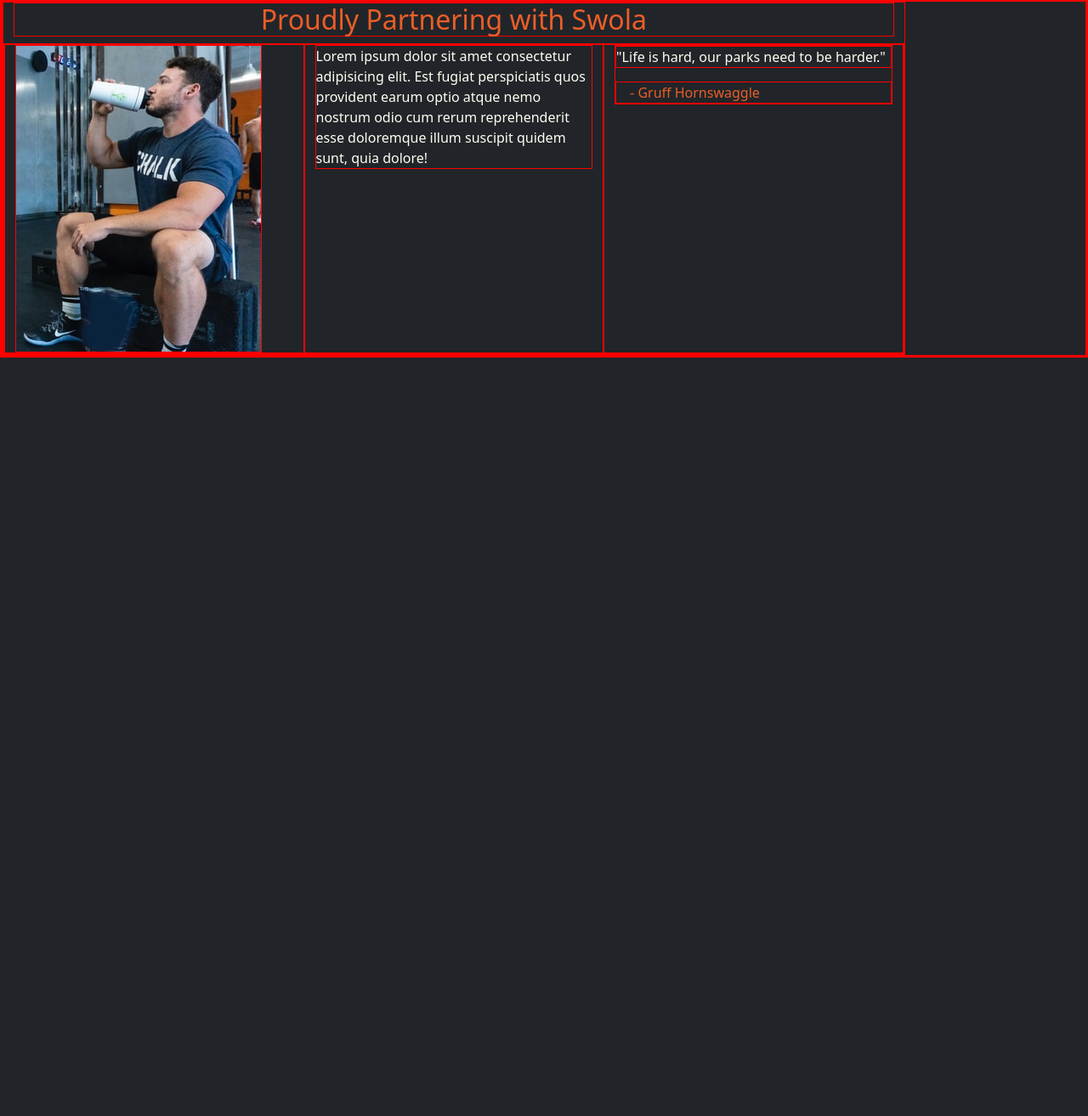
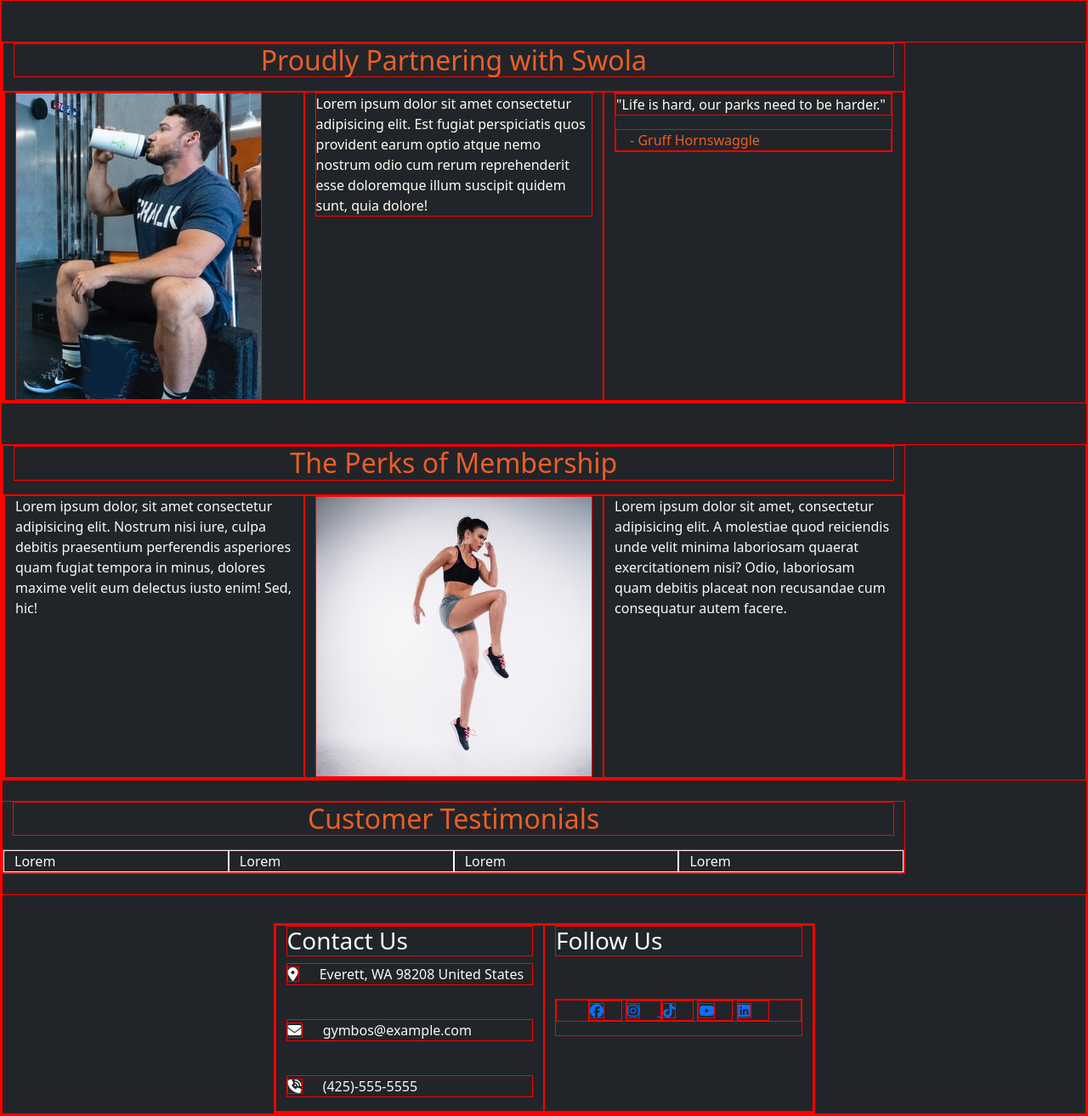
Before and after one commit to TheHamhams/local-gym, a plain HTML site: page index.html in a window 1280 px wide. Shown: the part 853-2167 px from the top of the page at 85% size. Before the commit the page ends 1274 px from the top, so only its background shows below. Drawn offline with nearby package versions, Linux system fonts and the light colour scheme.

Commit message:
home layout completed

```diff
--- a/index.html
+++ b/index.html
@@ -7,6 +7,7 @@
 <meta name="Description" content="Enter your description here"/>
 <link rel="stylesheet" href="https://cdnjs.cloudflare.com/ajax/libs/twitter-bootstrap/5.1.0/css/bootstrap.min.css">
 <link rel="stylesheet" href="https://cdnjs.cloudflare.com/ajax/libs/font-awesome/5.15.4/css/all.min.css">
+<script src="https://kit.fontawesome.com/f4eae7ec5f.js" crossorigin="anonymous"></script>
 <link rel="stylesheet" href="static/css/main.css">
 <title>Gymbos</title>
 </head>
@@ -59,9 +60,9 @@
 </section>
 
 <!-- Sponsorship -->
-<section class="swola">
-    <div class="container col-10 container-swola">
-        <h2>Proudly Partnering with Swola</h2>
+<section class="swola my-5 ">
+    <div class="container col-10 container-big">
+        <h2 class="mb-3">Proudly Partnering with Swola</h2>
         <div class="row d-flex">
             <div class="col-4">
                 <img src="static/images/swola.jpg" alt="" class="img-fluid swola-pic">
@@ -79,6 +80,76 @@
     </div>
 </section>
 
+<!-- Membership -->
+<section class="membership">
+    <div class="container col-10 container-big">
+        <h2 class="mb-3">The Perks of Membership</h2>
+        <div class="row d-flex">
+            <div class="col-4 text-light">
+                Lorem ipsum dolor, sit amet consectetur adipisicing elit. Nostrum nisi iure, culpa debitis praesentium perferendis asperiores quam fugiat tempora in minus, dolores maxime velit eum delectus iusto enim! Sed, hic!
+            </div>
+            <div class="col-4">
+                <img src="static/images/jump.jpg" alt="" class="img-fluid membership-img">
+            </div>
+            <div class="col-4 text-light">
+                Lorem ipsum dolor sit amet, consectetur adipisicing elit. A molestiae quod reiciendis unde velit minima laboriosam quaerat exercitationem nisi? Odio, laboriosam quam debitis placeat non recusandae cum consequatur autem facere.
+            </div>
+        </div>
+    </div>
+</section>
+
+<!-- Testimonials -->
+<secton class="testimonials my-5">
+    <div class="container col-10 container-big">
+        <h2 class="mb-3">Customer Testimonials</h2>
+        <div class="row d-flex text-light">
+            <div class="col-3 border-light">
+                Lorem
+            </div>
+            <div class="col-3 border-light">
+                Lorem
+            </div>
+            <div class="col-3 border-light">
+                Lorem
+            </div>
+            <div class="col-3 border-light">
+                Lorem
+            </div>
+        </div>
+    </div>
+</secton>
+
+
+
+<!-- Footer -->
+<footer>
+    <hr>
+    <div class="container col-6">
+        <div class="row d-flex text-light">
+            <div class="col-6">
+                <h3>Contact Us</h3>
+                <p class="foot-text"><i class="fa-solid fa-location-dot"></i> Everett, WA 98208 United States</p>
+                <br>
+                <p class="foot-text"><i class="fa-solid fa-envelope"></i> gymbos@example.com</p>
+                <br>
+                <p class="foot-text"><i class="fa-solid fa-phone-volume"></i> (425)-555-5555</p>
+            </div>
+            <div class="col-6 text-align-center">
+                <h3>Follow Us</h3>
+                <div class="social">
+                <p>
+                    <a href="#"><i class="fa-brands fa-facebook"></i></a>
+                    <a href="#"><i class="fa-brands fa-instagram"></i>
+                    <a href="#"><i class="fa-brands fa-tiktok"></i></a>
+                    <a href="#"><i class="fa-brands fa-youtube"></i></a>
+                    <a href="#"><i class="fa-brands fa-linkedin"></i></a>
+                </p>
+                </div>
+            </div>
+        </div>
+    </div>
+</footer>
+
 <script src="https://cdnjs.cloudflare.com/ajax/libs/popper.js/2.9.2/umd/popper.min.js"></script>
 <script src="https://cdnjs.cloudflare.com/ajax/libs/twitter-bootstrap/5.1.0/js/bootstrap.min.js"></script>
 </body>
--- a/static/css/main.css
+++ b/static/css/main.css
@@ -20,17 +20,19 @@
 }
 
 .navbar-brand {
-    color: var(--floral-white);
+    color: var(--pale-silver);
     font-size: 35px;
 }
 
 .nav-pic {
-    width: 200px;
+    width: 150px;
 }
 
 .nav-link {
     padding: 15px;
     border-radius: 5px;
+    margin-left: 10px;
+    margin-right: 10px;
 }
 
 .landing-background {
@@ -53,7 +55,7 @@
     1px 1px 0 #000;
 }
 
-.swola h2 {
+h2 {
     color: var(--flame);
     text-align: center;
 }
@@ -70,7 +72,7 @@ figcaption {
     color: var(--flame);
 }
 
-.container-swola {
+.container-big {
     margin-left: 0;
 }
 
@@ -90,8 +92,18 @@ figcaption {
 
 input {
     width: 100%;
+    border-radius: 5px;
 }
 
 .orange {
     color: var(--flame);
 }
+
+i {
+    margin-right: 20px;
+}
+
+.social {
+    text-align: center;
+    margin-top: 50px;
+}
```
Also changed, not shown: static/images/jump.jpg (added).
